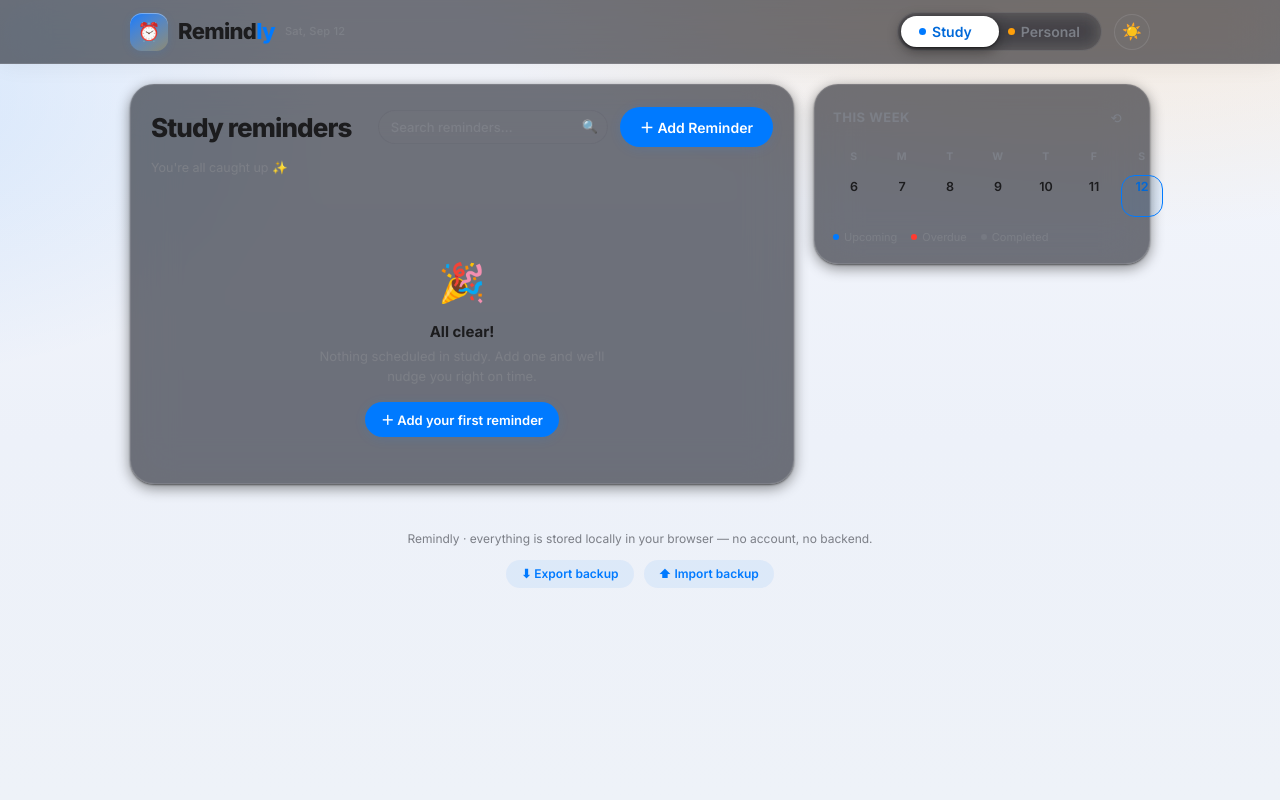
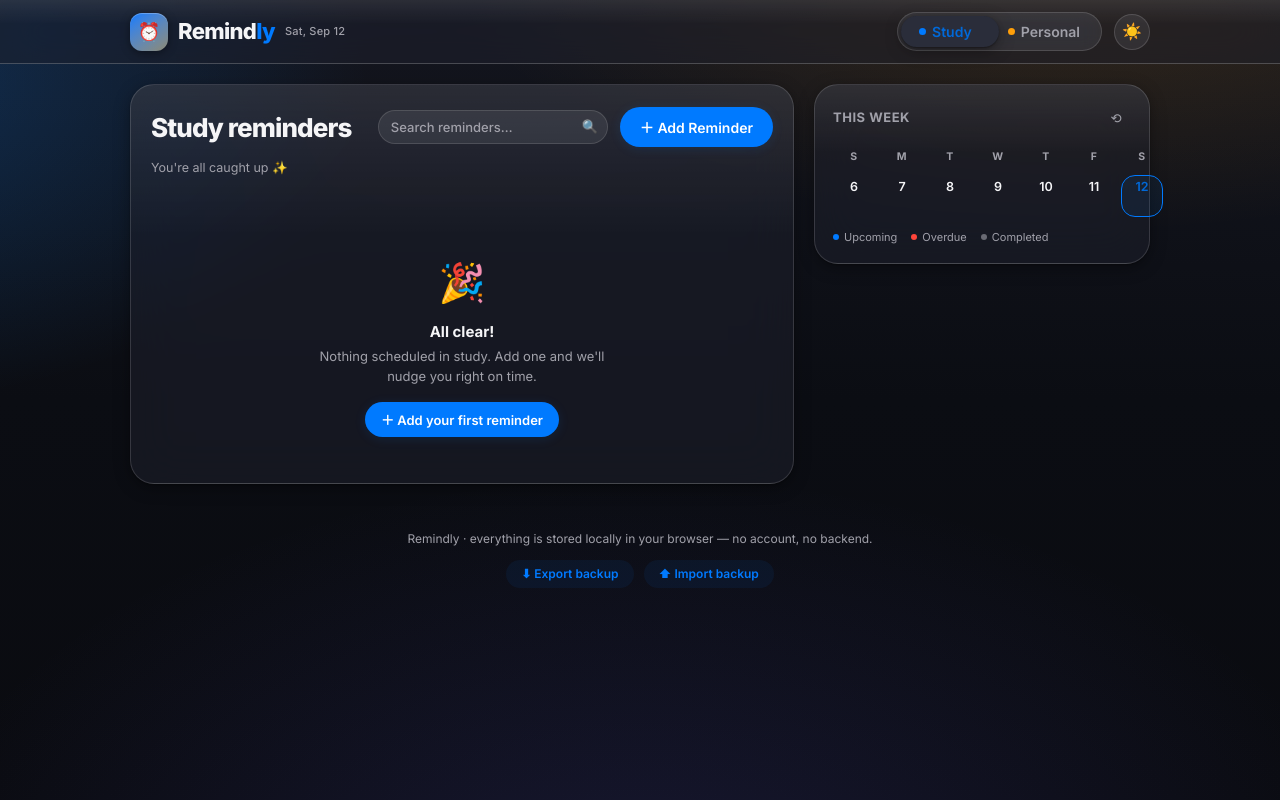
Before and after one commit to shubrat42/reminder-app-including-study-and-personal, a plain HTML site: page index.html in a window 1280 px wide. Both pictures are taken after a click on the button "Toggle theme". Drawn offline with Linux system fonts and the light colour scheme.

Commit message:
Fix broken dark mode and polish dark glass material
The hardcoded data-theme on body kept the light variable block winning
over the dark tokens set on html, so dark mode rendered as a broken
hybrid. Removes the attribute so setTheme() controls theming, strengthens
dark background glows so frosted panes read as glass, adds a specular
top sheen, lifts wells and inputs, fixes muddy priority chips and button
contrast in Personal mode, and pre-applies the saved theme before first
paint to kill the light flash. Bumps SW cache to v4.

Generated with Codebuff

Co-Authored-By: Codebuff <noreply@codebuff.com>

```diff
--- a/index.html
+++ b/index.html
@@ -46,6 +46,20 @@
 <link rel="preconnect" href="https://fonts.gstatic.com" crossorigin>
 <link href="https://fonts.googleapis.com/css2?family=Inter:wght@400;500;600;700;800&display=swap" rel="stylesheet">
 
+<!-- Apply the saved (or OS-preferred) theme BEFORE first paint, so dark-mode
+     users don't get a white flash. The main script's setTheme() takes over
+     after load; both read the same prefs key so they always agree. -->
+<script>
+(function () {
+  try {
+    var prefs = JSON.parse(localStorage.getItem('remindly.prefs.v1') || '{}');
+    var theme = prefs.theme ||
+      (window.matchMedia && window.matchMedia('(prefers-color-scheme: dark)').matches ? 'dark' : 'light');
+    document.documentElement.dataset.theme = theme;
+  } catch (e) { /* default light theme applies */ }
+})();
+</script>
+
 <style>
 /* ===========================================================================
    1. DESIGN TOKENS
@@ -74,10 +88,13 @@
   --t-med:  .32s cubic-bezier(.32,.72,.28,1);
 
   /* "Liquid glass" tokens — frosted translucent surfaces. Cards, the header
-     and toasts all read these, so the material is defined in one place. */
+     and toasts all read these, so the material is defined in one place.
+     --glass-sheen is a subtle top-to-bottom highlight that gives panes their
+     specular "glass edge"; themes override it (none needed if empty). */
   --glass-bg:  rgba(255,255,255,.66);
   --glass-brd: rgba(255,255,255,.70);
   --glass-blur: saturate(180%) blur(22px);
+  --glass-sheen: linear-gradient(180deg, rgba(255,255,255,.55), rgba(255,255,255,0) 42%);
 }
 
 /* ---------- Light theme (default) ---------- */
@@ -107,27 +124,33 @@
 
 /* ---------- Dark theme ---------- */
 [data-theme="dark"] {
-  --bg:          #050507;
+  --bg:          #0a0b10;
   --bg-wash:
-    radial-gradient(1100px 520px at 85% -10%, rgba(255,159,10,.09), transparent 60%),
-    radial-gradient(900px 520px at -12% 12%,  rgba(10,132,255,.12), transparent 55%),
-    linear-gradient(180deg, #0c0e14 0%, #06070a 55%, #050507 100%);
-  --surface:     #232530;
-  --surface-2:   rgba(120,122,132,.16);
-  --text:        #f2f2f7;
-  --text-soft:   #98989f;
-  --border:      rgba(255,255,255,.10);
+    /* Glows are STRONGER in dark: frosted panes need color behind them to
+       read as glass — over a near-black page they'd look like flat gray. */
+    radial-gradient(1100px 520px at 85% -10%, rgba(255,159,10,.17), transparent 60%),
+    radial-gradient(900px 560px at -12% 10%,  rgba(10,132,255,.24), transparent 58%),
+    radial-gradient(1200px 720px at 50% 115%, rgba(94,92,230,.16), transparent 62%),
+    linear-gradient(180deg, #14161f 0%, #0b0d13 50%, #0a0b10 100%);
+  --surface:     #2a2d3a;
+  --surface-2:   rgba(120,122,132,.18);
+  --text:        #f5f5f7;
+  --text-soft:   #a1a1aa;
+  --border:      rgba(255,255,255,.13);
   --success:     #30d158;
   --danger:      #ff453a;
   --danger-soft: rgba(255,69,58,.14);
   --overlay:     rgba(0,0,0,.55);
-  --shadow-sm: 0 1px 2px rgba(0,0,0,.5), 0 4px 14px rgba(0,0,0,.45);
-  --shadow-md: 0 10px 34px rgba(0,0,0,.55);
-  --shadow-lg: 0 24px 70px rgba(0,0,0,.7);
-
-  /* Glass recolors for dark: darker pane, hairline light border */
-  --glass-bg:  rgba(24,26,34,.60);
-  --glass-brd: rgba(255,255,255,.10);
+  --shadow-sm: 0 1px 2px rgba(0,0,0,.35), 0 4px 16px rgba(0,0,0,.35);
+  --shadow-md: 0 10px 34px rgba(0,0,0,.5);
+  --shadow-lg: 0 24px 70px rgba(0,0,0,.65);
+
+  /* Glass recolors for dark: lifted pane (not pitch black), brighter
+     hairline, gentler saturation, thin light sheen along the top edge. */
+  --glass-bg:  rgba(30,32,42,.58);
+  --glass-brd: rgba(255,255,255,.14);
+  --glass-blur: saturate(150%) blur(24px);
+  --glass-sheen: linear-gradient(180deg, rgba(255,255,255,.08), rgba(255,255,255,0) 38%);
 }
 
 /* Dark-mode Personal accent: iOS dark-mode orange */
@@ -187,12 +210,29 @@ body::before {
 /* ===========================================================================
    3. HEADER
    ========================================================================= */
+/* Header sheen is weaker than cards' — iOS bars stay understated */
 .app-header {
   position: sticky; top: 0; z-index: 50;
-  background: var(--glass-bg);
+  background: var(--glass-sheen), var(--glass-bg);
   -webkit-backdrop-filter: var(--glass-blur); backdrop-filter: var(--glass-blur);
   border-bottom: 1px solid var(--glass-brd);
   box-shadow: 0 1px 24px rgba(17,24,39,.06);
+}
+[data-theme="dark"] .app-header { box-shadow: none; }
+
+/* Dark theme: lift every translucent white "well" (hover states, inputs,
+   the toggle track, completed-count chip) so they don't turn muddy. */
+[data-theme="dark"] .icon-btn:hover,
+[data-theme="dark"] .search-wrap input,
+[data-theme="dark"] .mode-toggle {
+  background: rgba(255,255,255,.08);
+}
+[data-theme="dark"] .field input,
+[data-theme="dark"] .field select,
+[data-theme="dark"] .field textarea { background: rgba(255,255,255,.07); }
+[data-theme="dark"] .completed-head .count { background: rgba(255,255,255,.10); }
+[data-theme="dark"] .brand-badge {
+  box-shadow: inset 0 1px 0 rgba(255,255,255,.25), 0 2px 10px rgba(0,0,0,.4);
 }
 .header-inner {
   max-width: var(--max-w); margin: 0 auto; padding: 12px 20px;
@@ -278,9 +318,10 @@ body::before {
   .calendar-panel { order: 2; }   /* list first on mobile */
 }
 
-/* Generic card — the "liquid glass" pane: translucent, blurred, hairline */
+/* Generic card — the "liquid glass" pane: translucent, blurred, hairline,
+   with the sheen gradient layered on top for the specular glass edge. */
 .card {
-  background: var(--glass-bg);
+  background: var(--glass-sheen), var(--glass-bg);
   -webkit-backdrop-filter: var(--glass-blur); backdrop-filter: var(--glass-blur);
   border: 1px solid var(--glass-brd);
   border-radius: 24px;
@@ -317,6 +358,10 @@ body::before {
   font: 600 14px var(--font); box-shadow: 0 2px 12px var(--accent-soft);
   transition: background var(--t-fast), transform var(--t-fast), box-shadow var(--t-med);
 }
+/* Dark orange buttons are light — keep label dark for contrast, iOS-style */
+[data-theme="dark"] [data-mode="personal"] .add-btn {
+  color: #3f2800; text-shadow: none;
+}
 .add-btn:hover { background: var(--accent-strong); transform: translateY(-1px); box-shadow: 0 6px 16px var(--accent-soft); }
 .add-btn:active { transform: translateY(0); }
 
@@ -370,6 +415,7 @@ body::before {
 .tag-pri { border: 1px solid var(--border); color: var(--text-soft); }
 .tag-pri.high   { color: var(--danger);  border-color: color-mix(in srgb, var(--danger) 35%, transparent); }
 .tag-pri.medium { color: #d97706; border-color: color-mix(in srgb, #d97706 35%, transparent); }
+[data-theme="dark"] .tag-pri.medium { color: #ffb340; border-color: rgba(255,179,64,.4); }
 .countdown { font-weight: 600; color: var(--accent-strong); transition: color var(--t-med); }
 .reminder-item.overdue .countdown { color: var(--danger); }
 
@@ -438,7 +484,7 @@ body::before {
 
 .modal {
   width: 100%; max-width: 460px; max-height: 92vh; overflow-y: auto;
-  background: var(--glass-bg);
+  background: var(--glass-sheen), var(--glass-bg);
   -webkit-backdrop-filter: var(--glass-blur); backdrop-filter: var(--glass-blur);
   border: 1px solid var(--glass-brd);
   border-radius: 28px 28px 0 0;                    /* iOS sheet: big top corners */
@@ -492,7 +538,7 @@ body::before {
   display: flex; flex-direction: column; gap: 8px; width: min(340px, calc(100vw - 32px));
 }
 .toast {
-  background: var(--glass-bg);
+  background: var(--glass-sheen), var(--glass-bg);
   -webkit-backdrop-filter: var(--glass-blur); backdrop-filter: var(--glass-blur);
   border: 1px solid var(--glass-brd); border-left: 4px solid var(--accent);
   border-radius: 18px; box-shadow: var(--shadow-md);
@@ -563,8 +609,11 @@ body::before {
 </style>
 </head>
 
-<!-- data-mode drives the accent color; data-theme drives light/dark -->
-<body data-mode="study" data-theme="light">
+<!-- data-mode (on body) drives the accent color. The theme attribute is
+     NOT set here on purpose: setTheme() writes data-theme to <html>, and a
+     hardcoded attribute on <body> would override the dark theme's variables
+     (its light-theme block matches body directly and beats inheritance). -->
+<body data-mode="study">
 
 <!-- =======================================================================
      HEADER — brand, mode toggle, theme switch
@@ -1170,7 +1219,7 @@ body::before {
     $('#themeBtn').textContent = theme === 'dark' ? '☀️' : '🌙';
     // Keep the browser UI (address bar, status bar) tinted to match the theme.
     var meta = document.querySelector('meta[name="theme-color"]');
-    if (meta) meta.setAttribute('content', theme === 'dark' ? '#0c0e14' : '#f4f6fc');
+    if (meta) meta.setAttribute('content', theme === 'dark' ? '#0b0d13' : '#f4f6fc');
     savePrefs();
   }
 
--- a/sw.js
+++ b/sw.js
@@ -11,7 +11,7 @@
      are fine to store). Offline → falls back to the system font stack.
    =========================================================================== */
 
-const VERSION   = 'remindly-v3'; // v3: iOS Liquid Glass redesign + new icon palette
+const VERSION   = 'remindly-v4'; // v4: dark-mode glass fix + theme flash fix
 const SHELL     = `${VERSION}-shell`;
 const RUNTIME   = `${VERSION}-runtime`;
 
```
